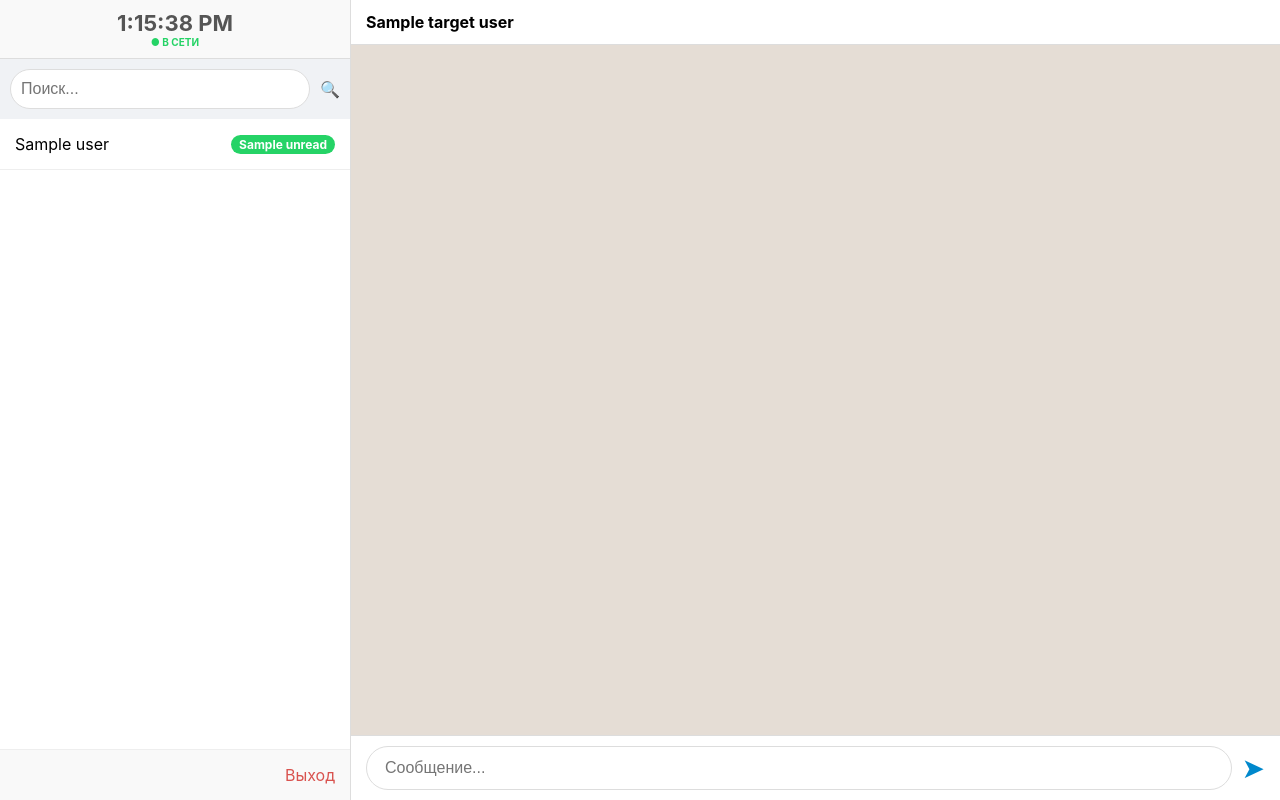
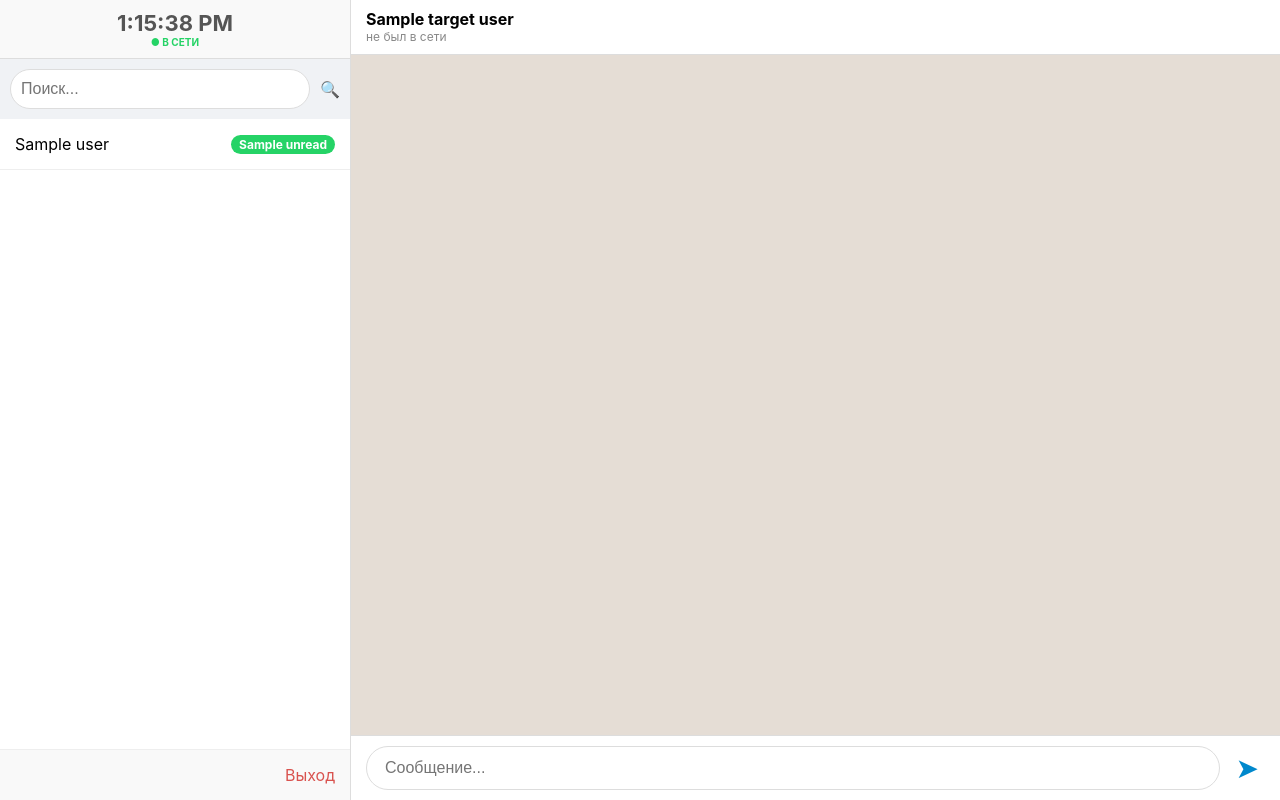
Before and after one commit to oyatillokadraliev-dot/KadrGram, a Flask app: template templates/index.html in a window 1280 px wide. Run offline with Flask 3, Linux system fonts and the light colour scheme; the template is opened without the code that fills it: most values are stand-ins (such as "Sample title", 1, 10 or a date in 2020); data that the repository does not hold is empty.

Commit message:
Update index.html

```diff
--- a/templates/index.html
+++ b/templates/index.html
@@ -5,32 +5,26 @@
     <meta name="viewport" content="width=device-width, initial-scale=1.0, maximum-scale=1.0, user-scalable=no, viewport-fit=cover">
     <title>KadrGram</title>
     <style>
-        body { display: flex; height: 100vh; height: 100dvh; margin: 0; font-family: -apple-system, system-ui, sans-serif; background: #f0f2f5; overflow: hidden; }
-        .sidebar { width: 350px; border-right: 1px solid #ddd; display: flex; flex-direction: column; background: white; z-index: 2; transition: 0.3s; }
-        .chat-area { flex: 1; display: flex; flex-direction: column; background: #e5ddd5; height: 100%; position: relative; }
-
+        body { display: flex; height: 100dvh; margin: 0; font-family: -apple-system, system-ui, sans-serif; background: #f0f2f5; overflow: hidden; }
+        .sidebar { width: 350px; border-right: 1px solid #ddd; display: flex; flex-direction: column; background: white; z-index: 2; }
+        .chat-area { flex: 1; display: flex; flex-direction: column; background: #e5ddd5; position: relative; }
         @media (max-width: 768px) {
             .sidebar { width: 100%; position: absolute; height: 100%; display: {{ 'none' if target_user else 'flex' }}; }
             .chat-area { width: 100%; display: {{ 'flex' if target_user else 'none' }}; }
             .back-btn { display: block !important; }
         }
-
         .back-btn { display: none; text-decoration: none; color: #0088cc; font-size: 24px; margin-right: 15px; }
-        .online-dot { width: 10px; height: 10px; background: #25d366; border-radius: 50%; display: inline-block; margin-left: 6px; border: 2px solid white; box-shadow: 0 0 2px rgba(0,0,0,0.2); }
-
+        .online-dot { width: 9px; height: 9px; background: #25d366; border-radius: 50%; display: inline-block; margin-left: 5px; border: 2px solid white; }
         .search-box { padding: 10px; background: #f0f2f5; display: flex; align-items: center; gap: 10px; }
         .search-box input { flex: 1; padding: 10px; border-radius: 20px; border: 1px solid #ddd; outline: none; font-size: 16px; }
-
         .user-list { flex: 1; overflow-y: auto; -webkit-overflow-scrolling: touch; }
         .user-item { padding: 15px; border-bottom: 1px solid #eee; cursor: pointer; display: flex; justify-content: space-between; align-items: center; }
-
-        .messages { flex: 1; overflow-y: auto; padding: 15px; display: flex; flex-direction: column; -webkit-overflow-scrolling: touch; }
-        .msg { background: white; padding: 10px 14px; border-radius: 15px; margin-bottom: 10px; max-width: 85%; box-shadow: 0 1px 2px rgba(0,0,0,0.1); word-wrap: break-word; font-size: 16px; }
+        .messages { flex: 1; overflow-y: auto; padding: 15px; display: flex; flex-direction: column; }
+        .msg { background: white; padding: 10px 14px; border-radius: 15px; margin-bottom: 10px; max-width: 85%; box-shadow: 0 1px 2px rgba(0,0,0,0.1); font-size: 16px; }
         .my-msg { align-self: flex-end; background: #dcf8c6; border-bottom-right-radius: 2px; }
-
         .input-area { padding: 10px 15px; background: white; display: flex; align-items: center; gap: 10px; padding-bottom: calc(10px + env(safe-area-inset-bottom)); border-top: 1px solid #ddd; }
         .input-area input { flex: 1; padding: 12px 18px; border: 1px solid #ddd; border-radius: 25px; outline: none; font-size: 16px; }
-        .send-btn { background: none; border: none; color: #0088cc; font-size: 28px; cursor: pointer; padding: 0; }
+        .send-btn { background: none; border: none; color: #0088cc; font-size: 28px; cursor: pointer; }
         .unread-badge { background: #25d366; color: white; border-radius: 12px; padding: 2px 8px; font-size: 12px; font-weight: bold; }
         #clockWrapper { padding: 10px; text-align: center; background: #f9f9f9; border-bottom: 1px solid #ddd; }
     </style>
@@ -41,12 +35,10 @@
             <div id="digitalClock" style="font-size: 22px; font-weight: bold; color: #555;">00:00:00</div>
             <div id="onlineStatus" style="font-size: 10px; font-weight: bold; color: #25d366;">● В СЕТИ</div>
         </div>
-
         <div class="search-box">
             <input type="text" id="userSearch" placeholder="Поиск..." onkeyup="filterUsers()">
             <a href="/search" style="text-decoration:none;">🔍</a>
         </div>
-
         <div class="user-list">
             {% for u in all_users %}
             <div class="user-item" id="user-{{ u.id }}" onclick="location.href='/?chat_with={{ u.id }}'">
@@ -58,18 +50,21 @@
             </div>
             {% endfor %}
         </div>
-
         <div style="padding: 15px; border-top: 1px solid #eee; background: #f9f9f9; display: flex; justify-content: space-between;">
-            <b>{{ user.name }}</b>
-            <a href="/logout" style="color: #d9534f; text-decoration: none;">Выход</a>
+            <b>{{ user.name }}</b> <a href="/logout" style="color:#d9534f; text-decoration:none;">Выход</a>
         </div>
     </div>
 
     <div class="chat-area">
         {% if target_user %}
-            <div style="padding: 12px 15px; background: white; border-bottom: 1px solid #ddd; display: flex; align-items: center;">
+            <div style="padding: 10px 15px; background: white; border-bottom: 1px solid #ddd; display: flex; align-items: center;">
                 <a href="/" class="back-btn">←</a>
-                <div style="font-weight: bold;">{{ target_user.name }}</div>
+                <div>
+                    <div style="font-weight: bold; font-size: 16px; line-height: 1.2;">{{ target_user.name }}</div>
+                    <div id="chatStatus" style="font-size: 12px; color: {{ '#25d366' if target_user.online else '#888' }};">
+                        {% if target_user.online %}в сети{% elif target_user.last_seen_iso %}был(а) недавно{% else %}не был в сети{% endif %}
+                    </div>
+                </div>
             </div>
             <div class="messages" id="msgBox"></div>
             <div class="input-area">
@@ -77,10 +72,7 @@
                 <button class="send-btn" onclick="sendMsg()">➤</button>
             </div>
         {% else %}
-            <div style="display:flex; flex-direction:column; justify-content:center; align-items:center; height:100%; color: #888;">
-                <div style="font-size: 40px;">💬</div>
-                <div>Выберите чат</div>
-            </div>
+            <div style="display:flex; flex-direction:column; justify-content:center; align-items:center; height:100%; color: #888;">💬 Выберите чат</div>
         {% endif %}
     </div>
 
@@ -88,21 +80,18 @@
         const targetId = "{{ target_user.id if target_user else '' }}";
 
         function updateClock() {
-            const now = new Date();
-            document.getElementById('digitalClock').textContent = now.toLocaleTimeString();
-            const status = document.getElementById('onlineStatus');
-            status.textContent = navigator.onLine ? "● В СЕТИ" : "● ОФФЛАЙН";
-            status.style.color = navigator.onLine ? "#25d366" : "#d9534f";
+            document.getElementById('digitalClock').textContent = new Date().toLocaleTimeString();
+            const s = document.getElementById('onlineStatus');
+            s.textContent = navigator.onLine ? "● В СЕТИ" : "● ОФФЛАЙН";
+            s.style.color = navigator.onLine ? "#25d366" : "#d9534f";
         }
         setInterval(updateClock, 1000);
-        updateClock();
 
-        function filterUsers() {
-            let val = document.getElementById('userSearch').value.toLowerCase();
-            document.querySelectorAll('.user-item').forEach(item => {
-                let name = item.querySelector('span').innerText.toLowerCase();
-                item.style.display = name.includes(val) ? 'flex' : 'none';
-            });
+        function formatLastSeen(iso, online) {
+            if (online) return "в сети";
+            if (!iso) return "был(а) недавно";
+            const time = new Date(iso).toLocaleTimeString([], {hour:'2-digit', minute:'2-digit'});
+            return `был(а) в ${time}`;
         }
 
         async function updateBadgesAndStatus() {
@@ -111,22 +100,21 @@
                 let contacts = await res.json();
                 contacts.forEach(c => {
                     let userItem = document.getElementById(`user-${c.id}`);
-                    let badge = document.getElementById(`badge-${c.id}`);
-
                     if (userItem) {
                         let nameCont = userItem.querySelector('div');
                         let dot = nameCont.querySelector('.online-dot');
-                        if (c.online) {
-                            if (!dot) {
-                                let newDot = document.createElement('span');
-                                newDot.className = 'online-dot';
-                                nameCont.appendChild(newDot);
+                        if (c.online) { if(!dot){ let d=document.createElement('span'); d.className='online-dot'; nameCont.appendChild(d); } }
+                        else if(dot) dot.remove();
                     }
-                        } else if (dot) { dot.remove(); }
+                    let badge = document.getElementById(`badge-${c.id}`);
+                    if (badge) { badge.innerText = c.unread > 0 ? c.unread : ''; badge.style.display = c.unread > 0 ? 'inline-block' : 'none'; }
+
+                    if (c.id === targetId) {
+                        const statusElem = document.getElementById('chatStatus');
+                        if (statusElem) {
+                            statusElem.textContent = formatLastSeen(c.last_seen_iso, c.online);
+                            statusElem.style.color = c.online ? "#25d366" : "#888";
                         }
-                    if (badge) {
-                        badge.innerText = c.unread > 0 ? c.unread : '';
-                        badge.style.display = c.unread > 0 ? 'inline-block' : 'none';
                     }
                 });
             } catch (e) {}
@@ -134,33 +122,26 @@
 
         async function loadMsgs() {
             if (!targetId) return;
-            try {
             let res = await fetch(`/get_messages?chat_with=${targetId}`);
             let data = await res.json();
             let html = '';
             data.messages.forEach(m => {
                 let isMy = m.sender === data.my_id;
-                    let cls = isMy ? 'msg my-msg' : 'msg';
                 let time = m.utc_time ? new Date(m.utc_time).toLocaleTimeString([], {hour:'2-digit', minute:'2-digit'}) : "";
                 let ticks = isMy ? (m.read ? '<span style="color:#34b7f1"> ✔✔</span>' : '<span style="color:gray"> ✔</span>') : "";
-                    html += `<div class="${cls}">${m.text}<div style="font-size:10px; color:gray; text-align:right; margin-top:4px;">${time}${ticks}</div></div>`;
+                html += `<div class="msg ${isMy?'my-msg':''}">${m.text}<div style="font-size:10px; color:gray; text-align:right; margin-top:4px;">${time}${ticks}</div></div>`;
             });
             let msgBox = document.getElementById('msgBox');
-                let isAtBottom = msgBox.scrollHeight - msgBox.clientHeight <= msgBox.scrollTop + 100;
+            let isBottom = msgBox.scrollHeight - msgBox.clientHeight <= msgBox.scrollTop + 100;
             msgBox.innerHTML = html;
-                if (isAtBottom) msgBox.scrollTop = msgBox.scrollHeight;
-            } catch (e) {}
+            if (isBottom) msgBox.scrollTop = msgBox.scrollHeight;
         }
 
         async function sendMsg() {
             let inp = document.getElementById('textInp');
             if (!inp.value.trim()) return;
-            let text = inp.value; inp.value = '';
-            await fetch('/send_simple', {
-                method: 'POST',
-                headers: {'Content-Type': 'application/json'},
-                body: JSON.stringify({ receiver_id: targetId, text: text })
-            });
+            let t = inp.value; inp.value = '';
+            await fetch('/send_simple', { method: 'POST', headers: {'Content-Type': 'application/json'}, body: JSON.stringify({ receiver_id: targetId, text: t }) });
             loadMsgs();
         }
 
```
Lines whose indentation alone changed are shown as unchanged.
